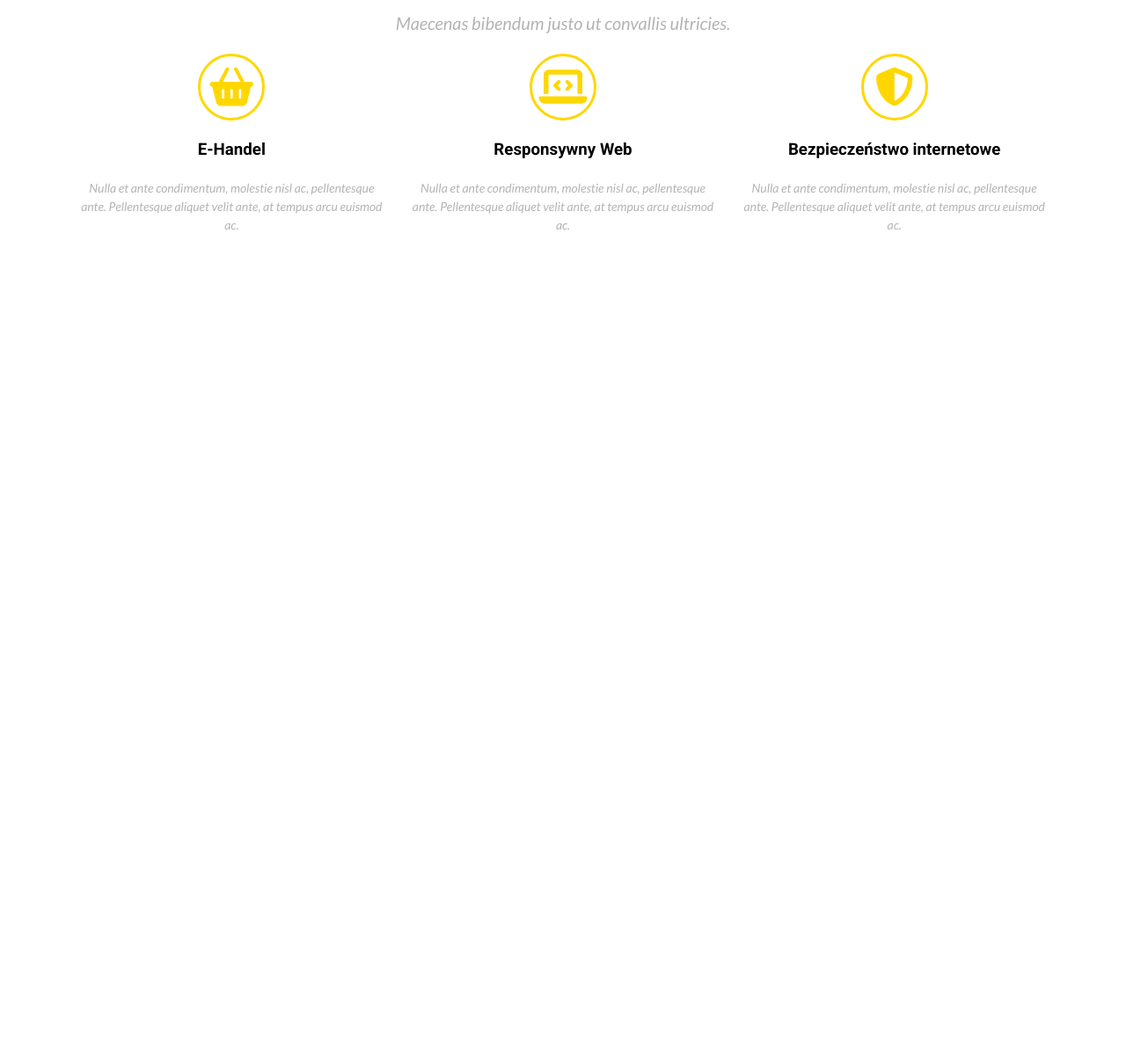
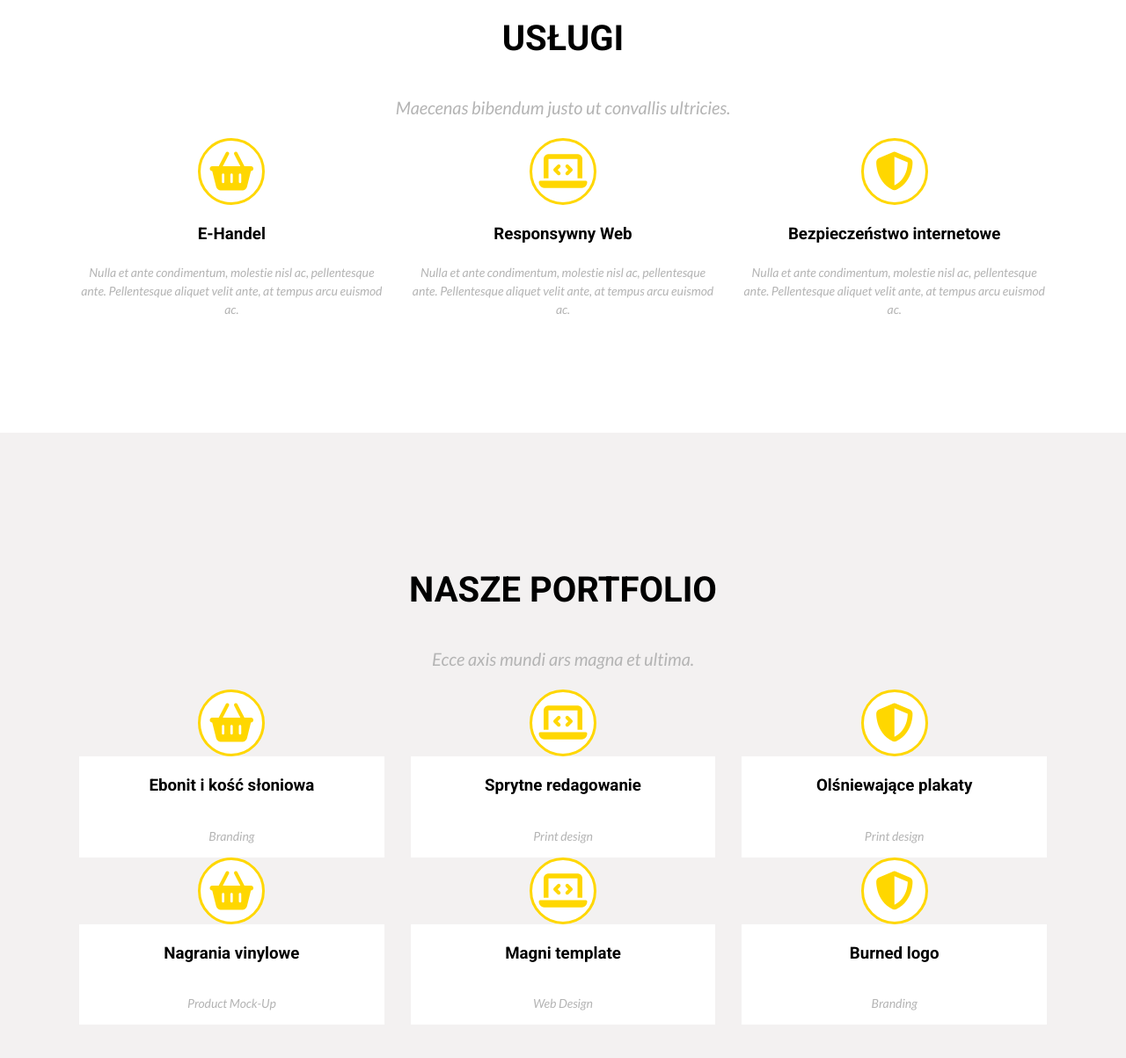
Before and after one commit to tomecky1/project-4-task-runner, a website: page index.html in a window 1280 px wide. Shown: the part 935-2138 px from the top of the page at 88% size. Before the commit the page ends 1235 px from the top, so only its background shows below. Drawn offline with Linux system fonts and the light colour scheme.

Commit message:
Add section portfolio

```diff
--- a/index.html
+++ b/index.html
@@ -76,5 +76,79 @@
             </div>
         </div>
     </section>
+    <section class="portfolio">
+        <div class="container">
+            <h1>NASZE PORTFOLIO</h1>
+            <p>Ecce axis mundi ars magna et ultima.</p>
+            <div class="row">
+                <div class="col-md-4 py-4">
+                    <div class="card mb-3 justify-content-center align-items-center">
+                        <div class="card-image justify-content-center">
+                            <i class="fas fa-shopping-basket"></i>
+                        </div>
+                        <div class="card-body">
+                            <h3>Ebonit i kość słoniowa</h3>
+                            <p>Branding</p>
+                        </div>
+                    </div>
+                </div>
+                <div class="col-md-4 py-4">
+                    <div class="card mb-3 justify-content-center align-items-center">
+                        <div class="card-image">
+                            <i class="fas fa-laptop-code"></i>
+                        </div>
+                        <div class="card-body">
+                            <h3>Sprytne redagowanie</h3>
+                            <p>Print design</p>
+                        </div>
+                    </div>
+                </div>
+                <div class="col-md-4 py-4">
+                    <div class="card mb-3 justify-content-center align-items-center">
+                        <div class="card-image">
+                            <i class="fas fa-shield-alt"></i>
+                        </div>
+                        <div class="card-body">
+                            <h3>Olśniewające plakaty</h3>
+                            <p>Print design</p>
+                        </div>
+                    </div>
+                </div>
+                <div class="col-md-4 py-4">
+                    <div class="card mb-3 justify-content-center align-items-center">
+                        <div class="card-image justify-content-center">
+                            <i class="fas fa-shopping-basket"></i>
+                        </div>
+                        <div class="card-body">
+                            <h3>Nagrania vinylowe</h3>
+                            <p>Product Mock-Up</p>
+                        </div>
+                    </div>
+                </div>
+                <div class="col-md-4 py-4">
+                    <div class="card mb-3 justify-content-center align-items-center">
+                        <div class="card-image">
+                            <i class="fas fa-laptop-code"></i>
+                        </div>
+                        <div class="card-body">
+                            <h3>Magni template</h3>
+                            <p>Web Design</p>
+                        </div>
+                    </div>
+                </div>
+                <div class="col-md-4 py-4">
+                    <div class="card mb-3 justify-content-center align-items-center">
+                        <div class="card-image">
+                            <i class="fas fa-shield-alt"></i>
+                        </div>
+                        <div class="card-body">
+                            <h3>Burned logo</h3>
+                            <p>Branding</p>
+                        </div>
+                    </div>
+                </div>
+            </div>
+        </div>
+    </section>
  </body>
  </html>
--- a/sass/style.scss
+++ b/sass/style.scss
@@ -22,6 +22,9 @@ body {
     line-height: 1.5;
     font-family: $font-main;
     color: $text-main;
+}
+section {
+    padding: 96px 0;
 }
 .container {
         max-width: 1140px;
@@ -82,6 +85,7 @@ body {
     font-size: 58px;
     color: $text-light;
 }
+/* Services */
 .container h1,p {
     text-align: center;
 }
@@ -123,3 +127,15 @@ body {
     align-items: center;
     }
 }
+/* Portfolio */
+.portfolio {
+    background: #f3f1f1;
+    .card-body {
+        display: flex;
+        background: $text-light;
+        border: 1px;
+        flex-direction: column;
+        justify-content: center;
+        flex-wrap: wrap;
+    }
+}
```
Also changed, not shown: css/style.css, 1 other file.
